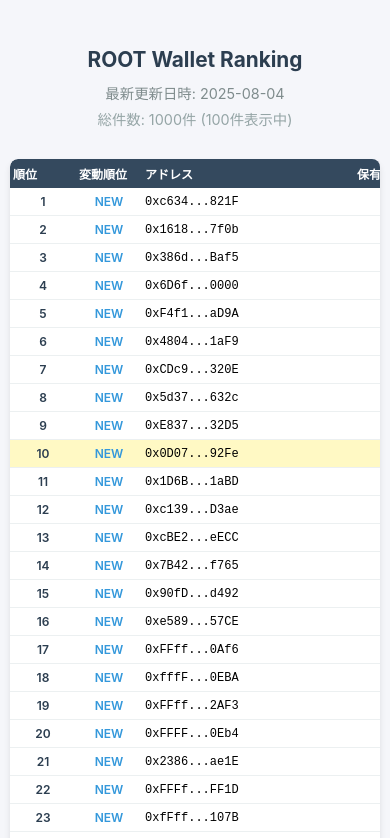
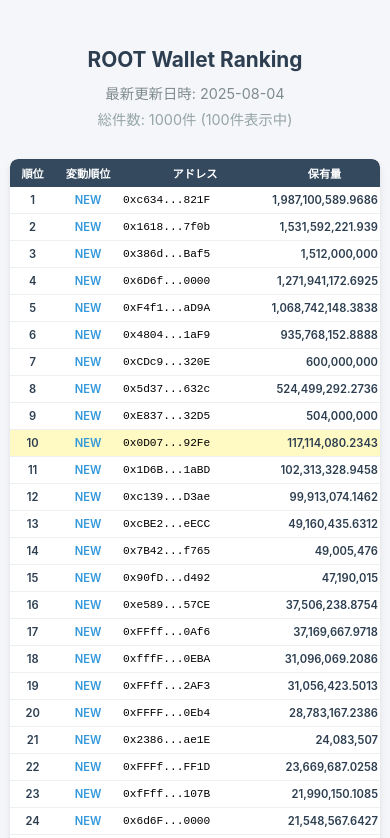
Before and after one commit to na2-dev/root-ranking, a Nuxt app: page / in a window 390 px wide. Shown: the top 838 px of the page. Built offline with nearby package versions, Linux system fonts and the light colour scheme; no server answers.

Commit message:
feat: Improve mobile responsiveness - center table headers and ensure amount column is visible on small screens

```diff
--- a/components/RankingTable.vue
+++ b/components/RankingTable.vue
@@ -164,11 +164,17 @@ function getMovementClass(movement: string | undefined): string {
   min-width: 600px;
 }
 
+@media (max-width: 768px) {
+  .ranking-table {
+    min-width: 100%;
+  }
+}
+
 .ranking-table th {
   background: #34495e;
   color: white;
   padding: 15px 10px;
-  text-align: left;
+  text-align: center;
   font-weight: 600;
   font-size: 0.9rem;
 }
@@ -313,7 +319,7 @@ function getMovementClass(movement: string | undefined): string {
 
   .ranking-table th,
   .ranking-table td {
-    padding: 8px 5px;
+    padding: 8px 4px;
     font-size: 0.8rem;
   }
 
@@ -325,13 +331,23 @@ function getMovementClass(movement: string | undefined): string {
     display: inline;
   }
 
-  .rank,
+  .rank {
+    width: 50px;
+  }
+
   .movement {
-    width: 60px;
+    width: 70px;
+  }
+
+  .address {
+    width: 35%;
+    min-width: 120px;
   }
 
   .amount {
-    min-width: 80px;
+    width: 25%;
+    min-width: 100px;
+    font-size: 0.75rem;
   }
 
   .expand-button {
@@ -343,12 +359,31 @@ function getMovementClass(movement: string | undefined): string {
 @media (max-width: 480px) {
   .ranking-table th,
   .ranking-table td {
-    padding: 6px 3px;
-    font-size: 0.75rem;
+    padding: 6px 2px;
+    font-size: 0.7rem;
   }
 
   .table-header h2 {
     font-size: 1.3rem;
+  }
+
+  .rank {
+    width: 40px;
+  }
+
+  .movement {
+    width: 60px;
+  }
+
+  .address {
+    width: 40%;
+    min-width: 100px;
+  }
+
+  .amount {
+    width: 30%;
+    min-width: 80px;
+    font-size: 0.7rem;
   }
 
   .expand-button {
```
